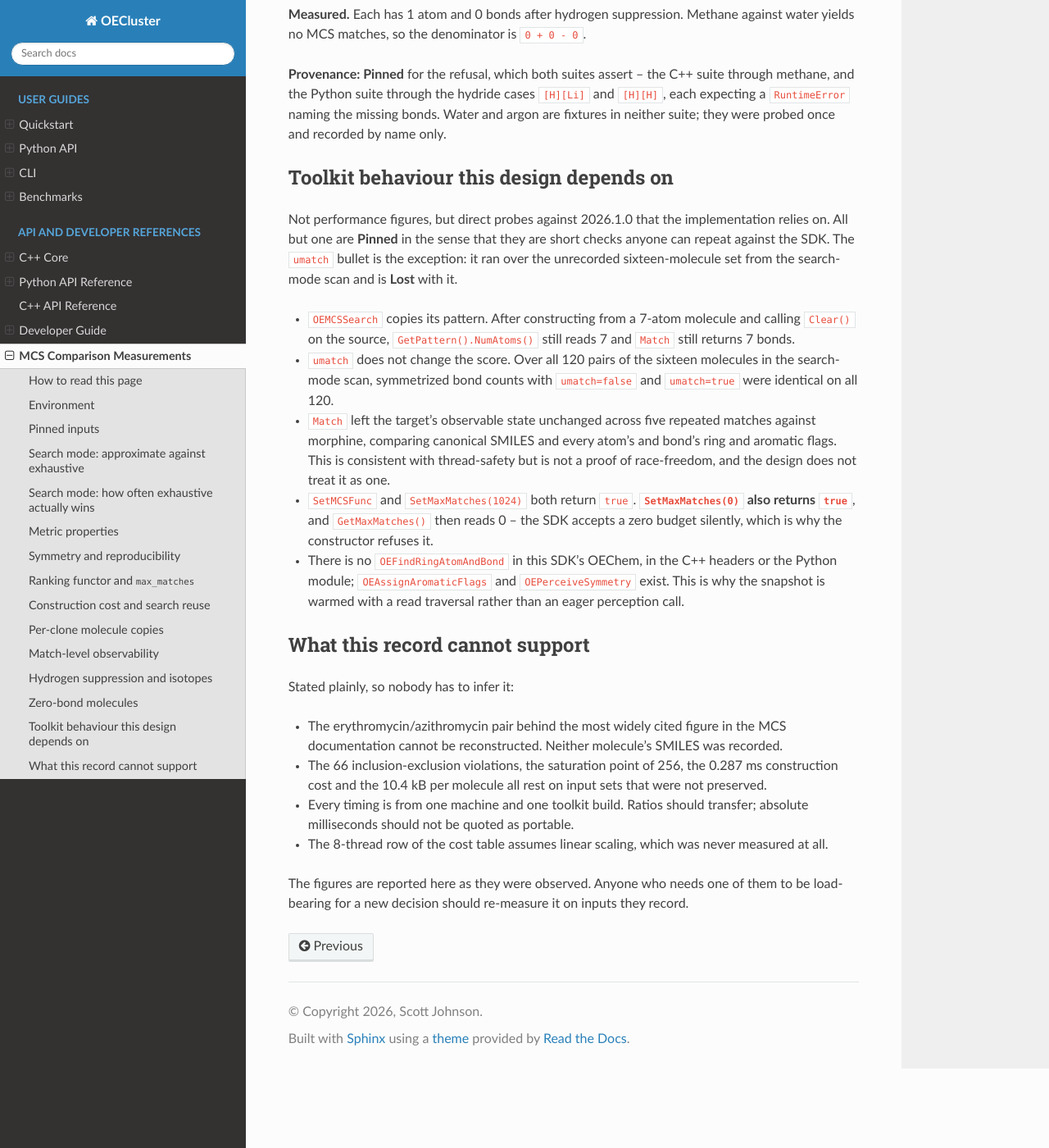
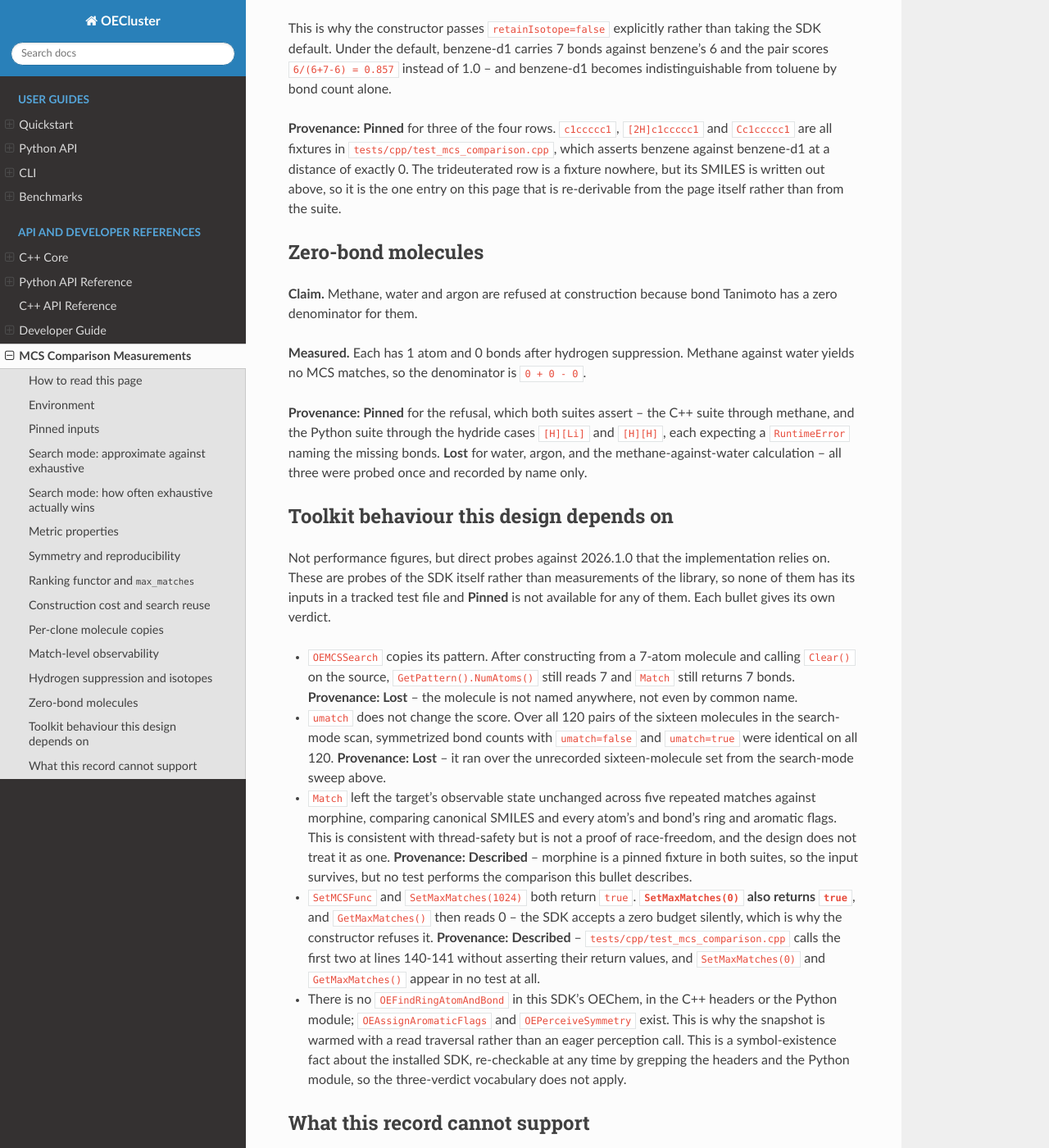
Before and after one commit to scott-arne/oecluster, a Sphinx documentation site: the page built from docs/mcs-measurements.md, in a window 1280 px wide and 1400 px high, scrolled down 7803 px. Shown: the whole window at 82% size. Built offline with Sphinx 7.4.7 and the Read the Docs theme 3.1.0, drawn with Linux system fonts in a browser that asks for light colours; pages that are not in the unit, such as notebooks, are missing from menus; the version number is read from the project's files by our own code; some of the changed text lies outside the part shown.

Commit message:
docs: give each toolkit probe its own provenance verdict

```diff
--- a/docs/mcs-measurements.md
+++ b/docs/mcs-measurements.md
@@ -259,6 +259,10 @@ and results were independent of target order. Breaking out of the match
 iterator early does not avoid a slow search: 15,935 ms against 16,679 ms on the
 erythromycin pair.
 
+The shipped 0.691 ms mean is the 13.82 ms fresh-per-target row divided by the
+twenty targets, and the cost table's `~400 s` search-time projection for
+1,000 molecules comes from 0.691 ms times 600,000 pairs.
+
 **Provenance: Lost.** Neither the pattern nor the twenty targets were recorded.
 
 ## Per-clone molecule copies
@@ -298,11 +302,25 @@ membership is the surprising one.
 **Measured.** Over 153 pairs of small molecules, 132 distinguish at least two
 levels: loose differs from default on 85, default differs from exact on 81.
 
-**Provenance: Described** for the sweep, **Pinned** for the two worked
-examples. Benzene against cyclohexane gives 0.000 under loose and 1.000 under
+**Provenance: Described** for the sweep. **Pinned** for five worked examples,
+two given as distances and three as similarities:
+
+Distances: benzene against cyclohexane gives 0.000 under loose and 1.000 under
 default; benzene against toluene gives 0.143 under default and 0.556 under
-exact. Both pairs are pinned fixtures and both scores are asserted in the test
-suites.
+exact. Both pairs are asserted in the test suites.
+
+Similarities: ethane against ethene (`CC` against `C=C`) gives 1.0 under loose
+and 0.0 under default, asserted in `tests/python/test_mcs.py` as the
+measurement behind "`default` already constrains bond order." Cyclohexane
+against hexane (`C1CCCCC1` against `CCCCCC`) gives 0.833333 under default and
+0.0 under exact, asserted in the same file as the measurement behind "ring
+membership is the addition that surprises." Both pairs are pinned fixtures.
+
+**Lost** for the one isotope claim: 13C-butane against butane scoring 1.0 at
+every level, cited in `docs/python-api.md` and `MCSComparison.h`. Neither
+molecule appears in any test and neither SMILES is written down anywhere, so
+this is the weakest-evidenced of the three match-level claims the shipped docs
+make.
 
 ## Hydrogen suppression and isotopes
 
@@ -342,35 +360,48 @@ against water yields no MCS matches, so the denominator is `0 + 0 - 0`.
 **Provenance: Pinned** for the refusal, which both suites assert -- the C++
 suite through methane, and the Python suite through the hydride cases
 `[H][Li]` and `[H][H]`, each expecting a `RuntimeError` naming the missing
-bonds. Water and argon are fixtures in neither suite; they were probed once
-and recorded by name only.
+bonds. **Lost** for water, argon, and the methane-against-water calculation --
+all three were probed once and recorded by name only.
 
 ## Toolkit behaviour this design depends on
 
 Not performance figures, but direct probes against 2026.1.0 that the
-implementation relies on. All but one are **Pinned** in the sense that they
-are short checks anyone can repeat against the SDK. The `umatch` bullet is the
-exception: it ran over the unrecorded sixteen-molecule set from the search-mode
-scan and is **Lost** with it.
+implementation relies on. These are probes of the SDK itself rather than
+measurements of the library, so none of them has its inputs in a tracked test
+file and **Pinned** is not available for any of them. Each bullet gives its own
+verdict.
 
 - `OEMCSSearch` copies its pattern. After constructing from a 7-atom molecule
   and calling `Clear()` on the source, `GetPattern().NumAtoms()` still reads 7
-  and `Match` still returns 7 bonds.
+  and `Match` still returns 7 bonds. **Provenance: Lost** -- the molecule is
+  not named anywhere, not even by common name.
+
 - `umatch` does not change the score. Over all 120 pairs of the sixteen
   molecules in the search-mode scan, symmetrized bond counts with
-  `umatch=false` and `umatch=true` were identical on all 120.
+  `umatch=false` and `umatch=true` were identical on all 120. **Provenance:
+  Lost** -- it ran over the unrecorded sixteen-molecule set from the
+  search-mode sweep above.
+
 - `Match` left the target's observable state unchanged across five repeated
   matches against morphine, comparing canonical SMILES and every atom's and
   bond's ring and aromatic flags. This is consistent with thread-safety but is
   not a proof of race-freedom, and the design does not treat it as one.
+  **Provenance: Described** -- morphine is a pinned fixture in both suites, so
+  the input survives, but no test performs the comparison this bullet describes.
+
 - `SetMCSFunc` and `SetMaxMatches(1024)` both return `true`.
   **`SetMaxMatches(0)` also returns `true`**, and `GetMaxMatches()` then reads
   0 -- the SDK accepts a zero budget silently, which is why the constructor
-  refuses it.
+  refuses it. **Provenance: Described** -- `tests/cpp/test_mcs_comparison.cpp`
+  calls the first two at lines 140-141 without asserting their return values,
+  and `SetMaxMatches(0)` and `GetMaxMatches()` appear in no test at all.
+
 - There is no `OEFindRingAtomAndBond` in this SDK's OEChem, in the C++ headers
   or the Python module; `OEAssignAromaticFlags` and `OEPerceiveSymmetry` exist.
   This is why the snapshot is warmed with a read traversal rather than an eager
-  perception call.
+  perception call. This is a symbol-existence fact about the installed SDK,
+  re-checkable at any time by grepping the headers and the Python module, so
+  the three-verdict vocabulary does not apply.
 
 ## What this record cannot support
 
```
